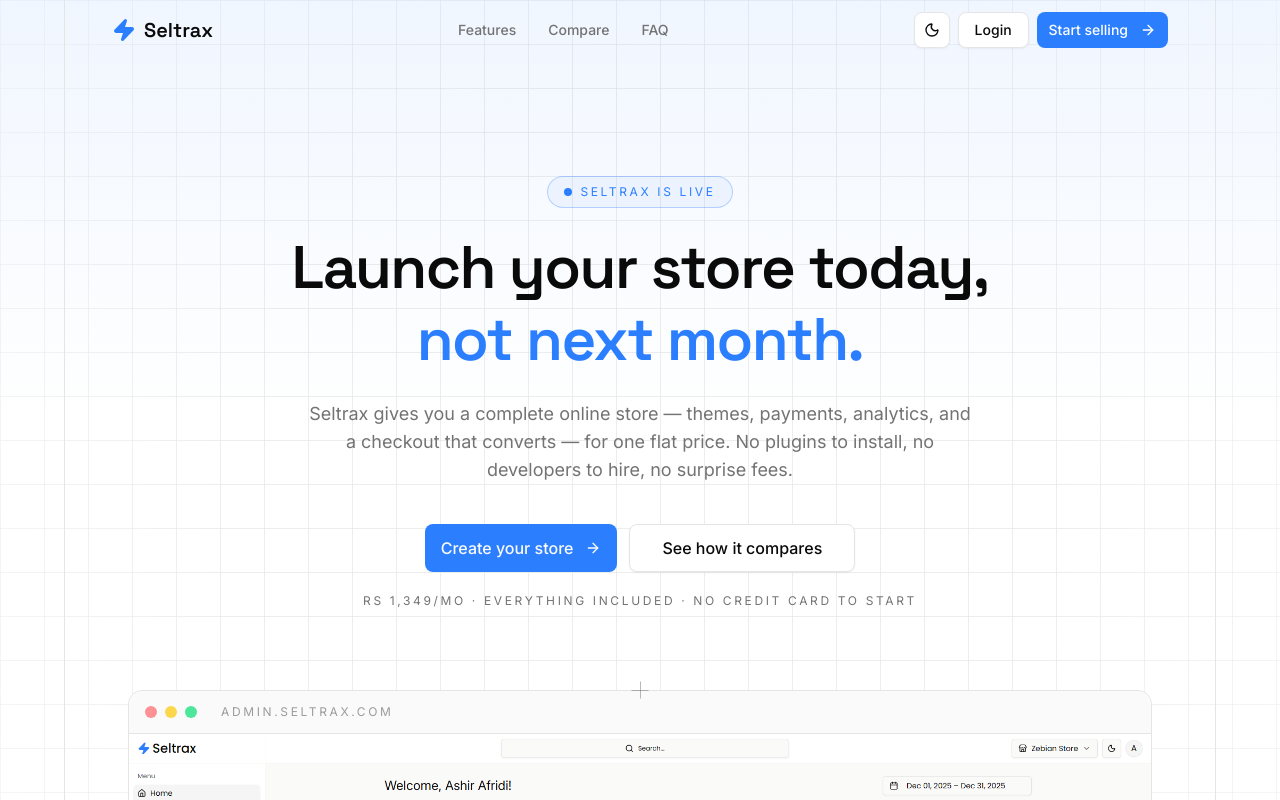
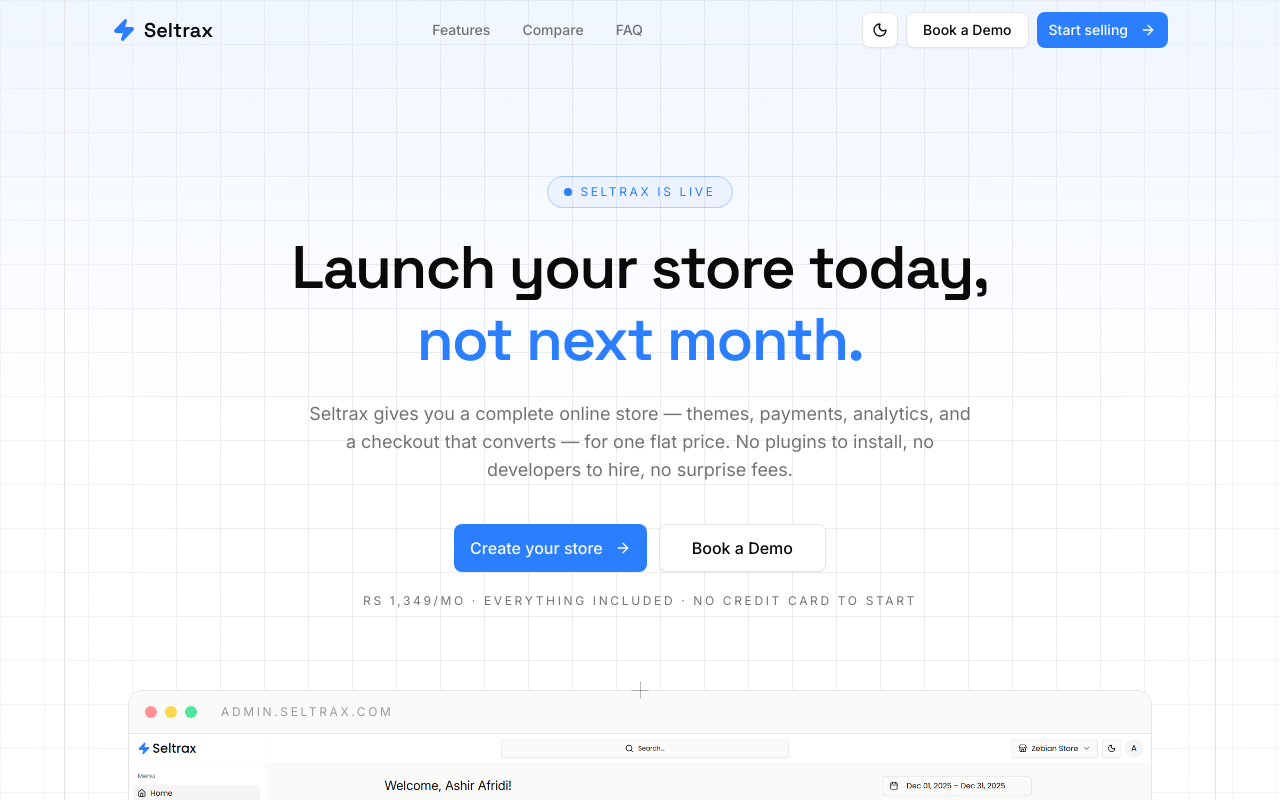
Before and after one commit to afridiashir/seltrax-website, a Next.js app: page / in a window 1280 px wide. Shown: the top 800 px of the page. Built offline with nearby package versions, Linux system fonts and the light colour scheme; no server answers.

Commit message:
added book a demo

```diff
--- a/components/landing/hero.tsx
+++ b/components/landing/hero.tsx
@@ -66,7 +66,7 @@
                             </Link>
                         </Button>
                         <Button asChild size="lg" variant="outline" className="h-12 rounded-md px-8 text-base font-medium">
-                            <Link href="#compare">See how it compares</Link>
+                            <Link href="https://calendar.app.google/gBGzD46JoktRZFa78" target="_blank" rel="noopener noreferrer">Book a Demo</Link>
                         </Button>
                     </motion.div>
 
--- a/components/navbar.tsx
+++ b/components/navbar.tsx
@@ -6,7 +6,7 @@
 import { ArrowRight, Zap } from "lucide-react"
 import { Button } from "@/components/ui/button"
 import { ModeToggle } from "./mode-toggle"
-import { LOGIN_URL, REGISTER_URL } from "@/lib/config"
+import { REGISTER_URL } from "@/lib/config"
 
 const links = [
     { name: "Features", href: "#features" },
@@ -55,7 +55,7 @@
                 <div className="flex items-center gap-2">
                     <ModeToggle />
                     <Button asChild variant="outline" className="hidden rounded-md font-medium sm:inline-flex">
-                        <Link href={LOGIN_URL}>Login</Link>
+                        <Link href="https://calendar.app.google/gBGzD46JoktRZFa78" target="_blank" rel="noopener noreferrer">Book a Demo</Link>
                     </Button>
                     <Button asChild className="rounded-md bg-primary font-medium text-white">
                         <Link href={REGISTER_URL}>
```
